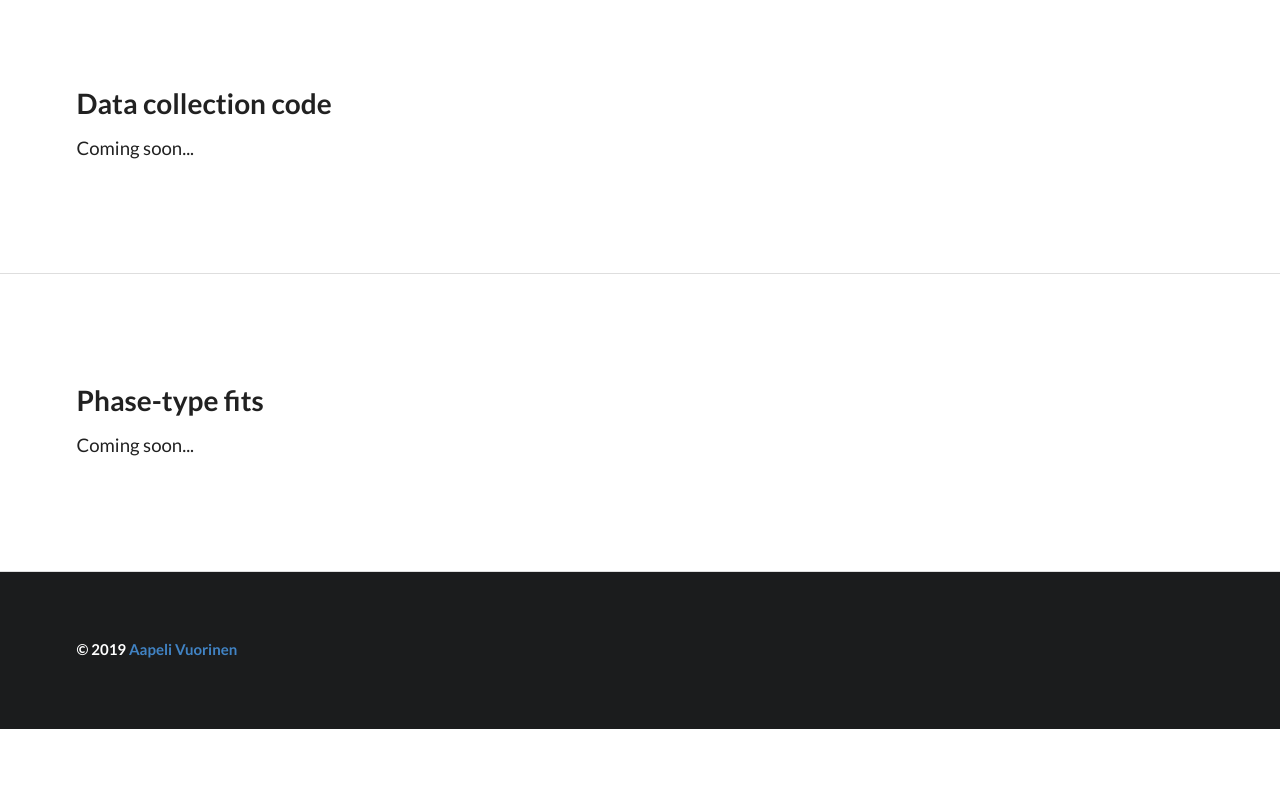
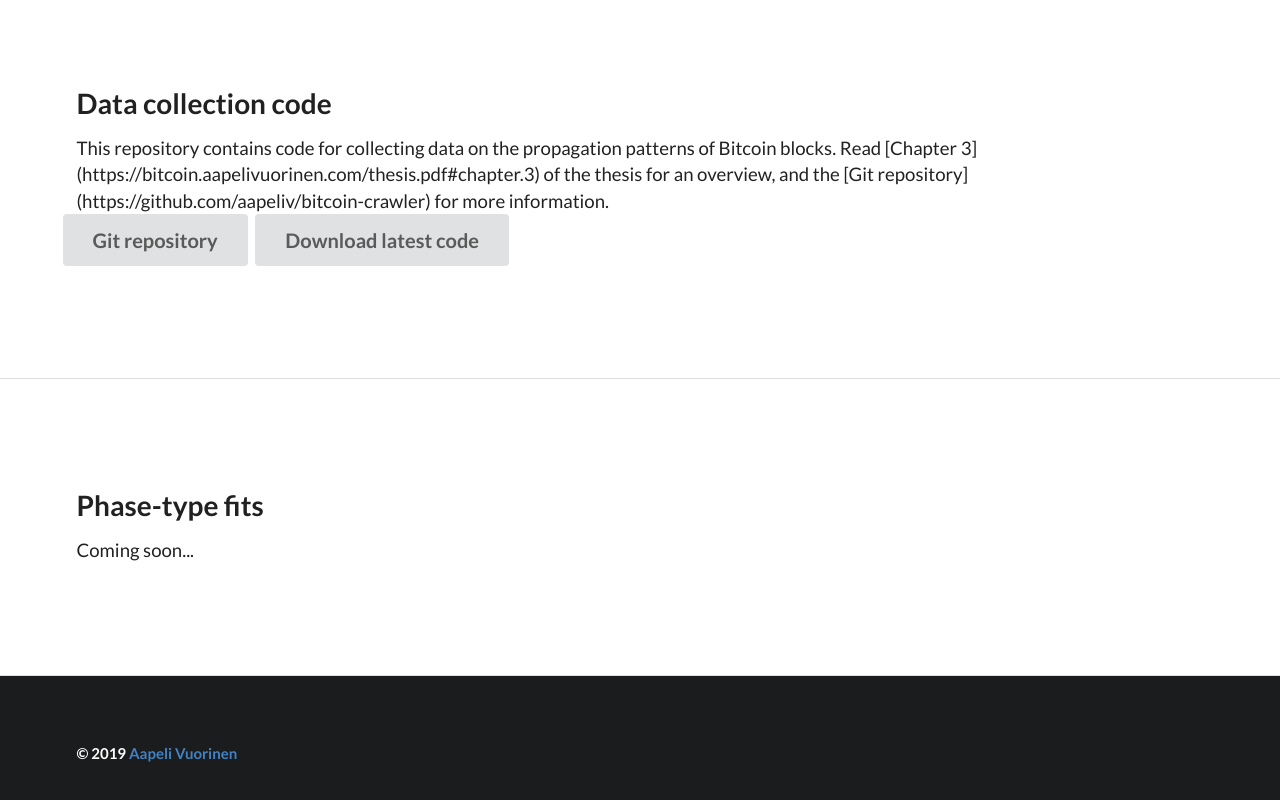
Before and after one commit to aapeliv/bitcoin-website, a plain HTML site: page index.html in a window 1280 px wide. Shown: the part 1718-2518 px from the top of the page. Before the commit the page ends 2447 px from the top, so only its background shows below. Drawn offline with Linux system fonts and the light colour scheme; a web font is replaced by a local one.

Commit message:
Add bitcoin-crawler

```diff
--- a/index.html
+++ b/index.html
@@ -130,7 +130,13 @@
       <div class="row">
         <div class="fourteen wide column">
           <h3 class="ui header">Data collection code</h3>
-          <p>Coming soon...</p>
+          <p>This repository contains code for collecting data on the propagation patterns of Bitcoin blocks. Read [Chapter 3](https://bitcoin.aapelivuorinen.com/thesis.pdf#chapter.3) of the thesis for an overview, and the [Git repository](https://github.com/aapeliv/bitcoin-crawler) for more information.</p>
+        </div>
+        <div class="row">
+          <div class="center aligned column">
+            <a class="ui huge button" href="https://github.com/aapeliv/bitcoin-crawler">Git repository</a>
+            <a class="ui huge button" href="https://github.com/aapeliv/bitcoin-crawler/archive/master.zip">Download latest code</a>
+          </div>
         </div>
       </div>
     </div>
```
